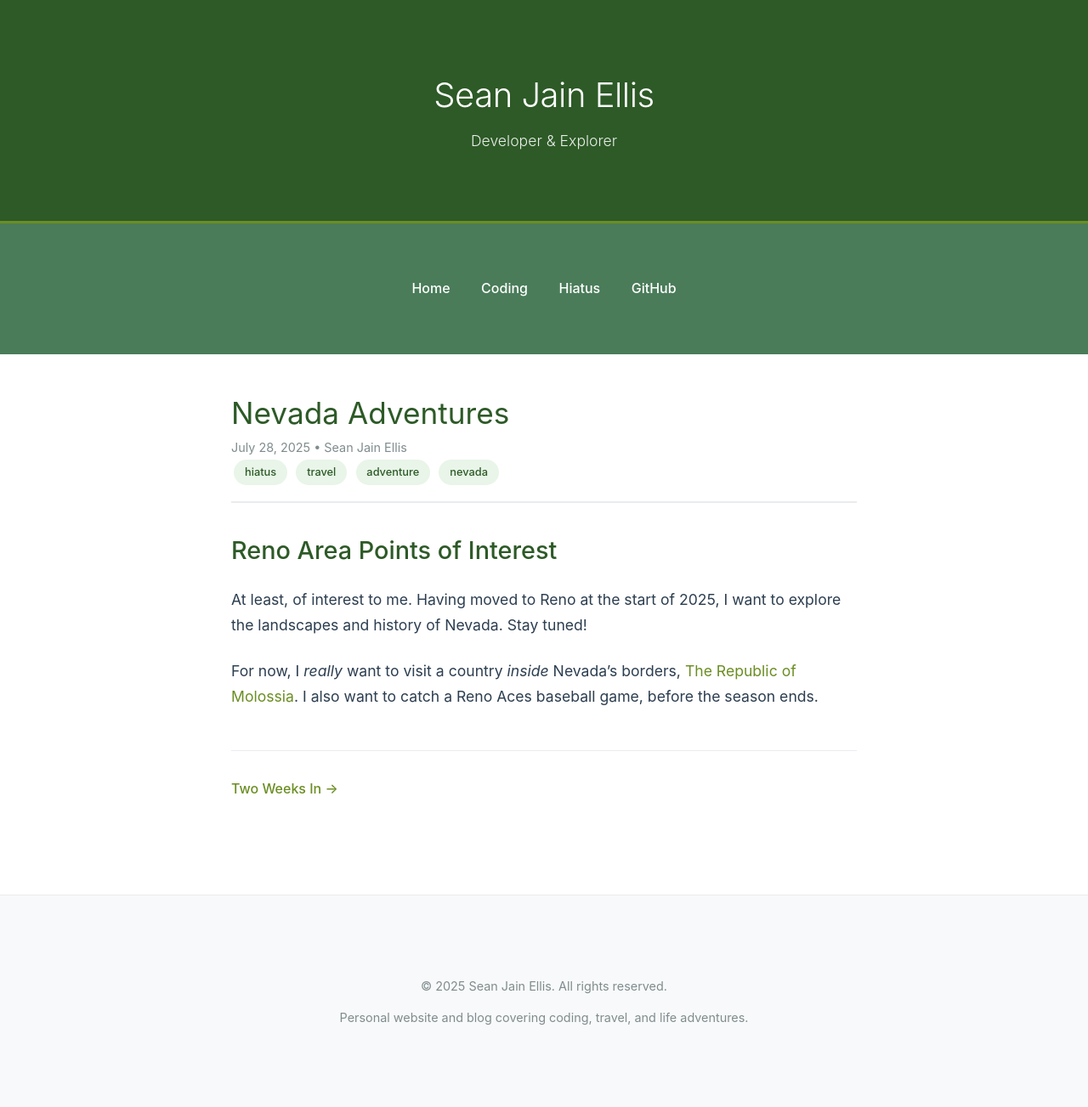
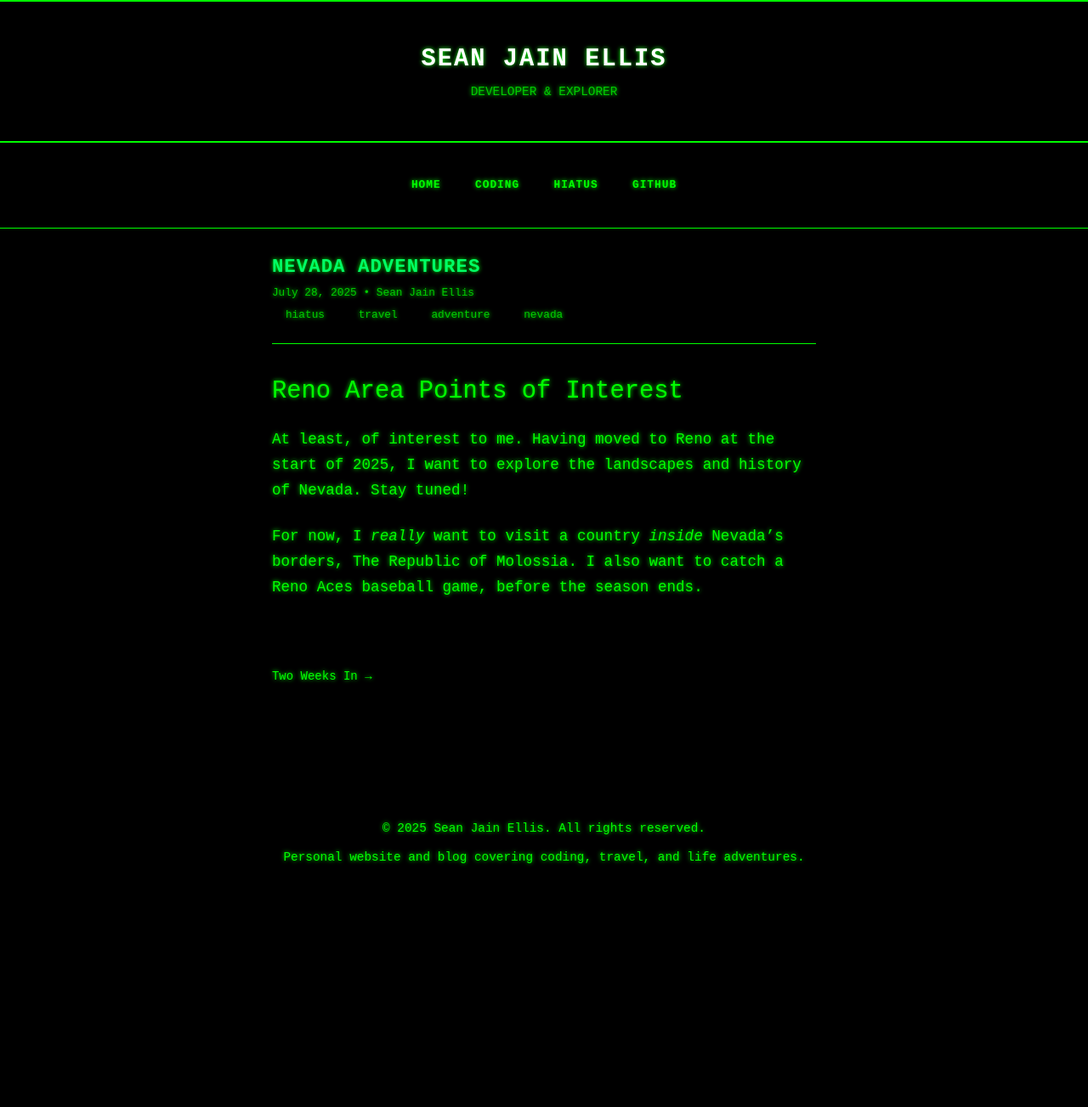
Before and after one commit to bandarji/bandarji.github.io, a Jekyll site: the page built from _hiatus/2025-07-28-nevada-adventures.md, in a window 1280 px wide. Shown: the whole page at 85% size. Built offline with Jekyll 4.4.1, drawn with Linux system fonts in a browser that asks for light colours; after the commit the page ends 1098 px from its top, so only the background shows below that.

Commit message:
Change to 80s terminal look

```diff
--- a/assets/css/custom.css
+++ b/assets/css/custom.css
@@ -1,16 +1,16 @@
-/* Minimalist Green Theme */
+/* Terminal Green Theme */
 
 :root {
-  --primary-green: #2d5a27;
-  --secondary-green: #4a7c59;
-  --accent-green: #6b8e23;
-  --light-green: #e8f5e8;
-  --dark-green: #1a3d1a;
-  --text-dark: #2c3e50;
-  --text-light: #7f8c8d;
-  --background: #ffffff;
-  --background-alt: #f8f9fa;
-  --border: #e9ecef;
+  --terminal-green: #00ff00;
+  --terminal-green-dim: #00cc00;
+  --terminal-green-bright: #00ff66;
+  --terminal-green-dark: #006600;
+  --terminal-black: #000000;
+  --terminal-dark-gray: #1a1a1a;
+  --terminal-gray: #333333;
+  --terminal-light-gray: #666666;
+  --terminal-white: #ffffff;
+  --terminal-cursor: #00ff00;
 }
 
 * {
@@ -18,85 +18,96 @@
 }
 
 body {
-  font-family: -apple-system, BlinkMacSystemFont, 'Segoe UI', Roboto, Oxygen, Ubuntu, Cantarell, sans-serif;
-  line-height: 1.6;
-  color: var(--text-dark);
-  background-color: var(--background);
+  font-family: 'Courier New', Courier, 'Lucida Console', Monaco, monospace;
+  line-height: 1.4;
+  color: var(--terminal-green);
+  background-color: var(--terminal-black);
   margin: 0;
   padding: 0;
+  font-size: 14px;
+  text-shadow: 0 0 5px var(--terminal-green);
 }
 
 /* Header */
 .site-header {
-  background-color: var(--primary-green);
-  color: white;
-  padding: 2rem 0;
+  background-color: var(--terminal-black);
+  color: var(--terminal-green);
+  padding: 1rem 0;
   text-align: center;
-  border-bottom: 3px solid var(--accent-green);
+  border-bottom: 2px solid var(--terminal-green);
+  border-top: 2px solid var(--terminal-green);
 }
 
 .site-title {
-  font-size: 2.5rem;
-  font-weight: 300;
+  font-size: 1.8rem;
+  font-weight: bold;
   margin: 0;
-  letter-spacing: -0.5px;
+  text-transform: uppercase;
+  letter-spacing: 2px;
 }
 
 .site-subtitle {
-  font-size: 1.1rem;
-  font-weight: 300;
+  font-size: 0.9rem;
+  font-weight: normal;
   margin: 0.5rem 0 0 0;
-  opacity: 0.9;
+  color: var(--terminal-green-dim);
+  text-transform: uppercase;
 }
 
 /* Navigation */
 .site-nav {
-  background-color: var(--secondary-green);
-  padding: 1rem 0;
+  background-color: var(--terminal-black);
+  padding: 0.5rem 0;
   text-align: center;
+  border-bottom: 1px solid var(--terminal-green);
 }
 
 .site-nav a {
-  color: white;
+  color: var(--terminal-green);
   text-decoration: none;
   margin: 0 1rem;
-  font-weight: 500;
-  transition: color 0.2s ease;
+  font-weight: bold;
+  text-transform: uppercase;
+  font-size: 0.8rem;
+  letter-spacing: 1px;
 }
 
 .site-nav a:hover {
-  color: var(--light-green);
+  color: var(--terminal-green-bright);
+  text-shadow: 0 0 8px var(--terminal-green-bright);
 }
 
 /* Main content */
 .site-content {
-  max-width: 800px;
+  max-width: 80ch;
   margin: 0 auto;
-  padding: 3rem 2rem;
+  padding: 2rem 1rem;
 }
 
 /* Posts */
 .post {
-  margin-bottom: 4rem;
+  margin-bottom: 3rem;
 }
 
 .post-header {
   margin-bottom: 2rem;
   padding-bottom: 1rem;
-  border-bottom: 2px solid var(--border);
+  border-bottom: 1px solid var(--terminal-green);
 }
 
 .post-title {
-  font-size: 2.2rem;
-  font-weight: 400;
-  color: var(--primary-green);
+  font-size: 1.4rem;
+  font-weight: bold;
+  color: var(--terminal-green-bright);
   margin: 0 0 0.5rem 0;
   line-height: 1.2;
+  text-transform: uppercase;
+  letter-spacing: 1px;
 }
 
 .post-meta {
-  color: var(--text-light);
-  font-size: 0.9rem;
+  color: var(--terminal-green-dim);
+  font-size: 0.8rem;
   margin: 0;
 }
 
```
